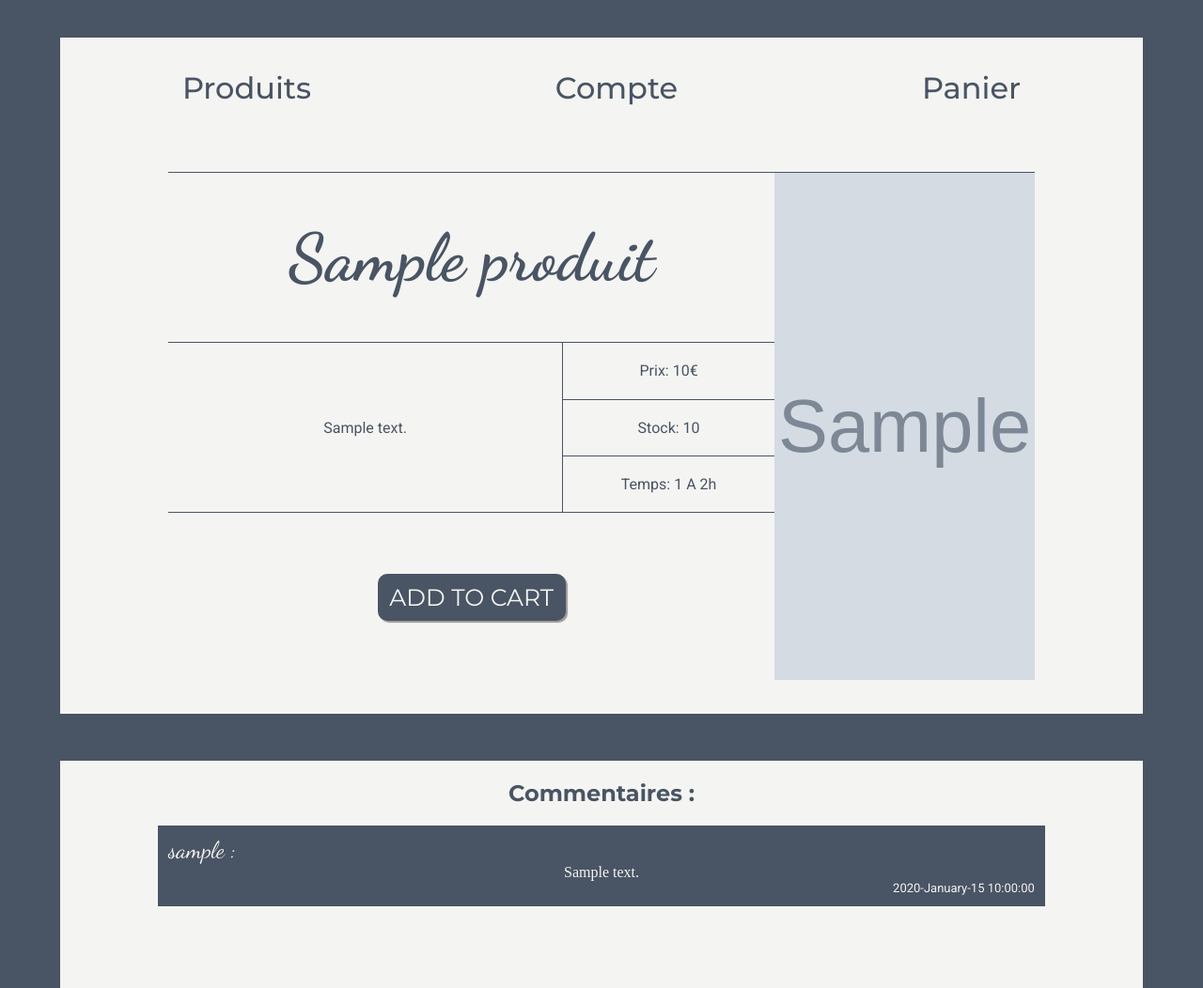
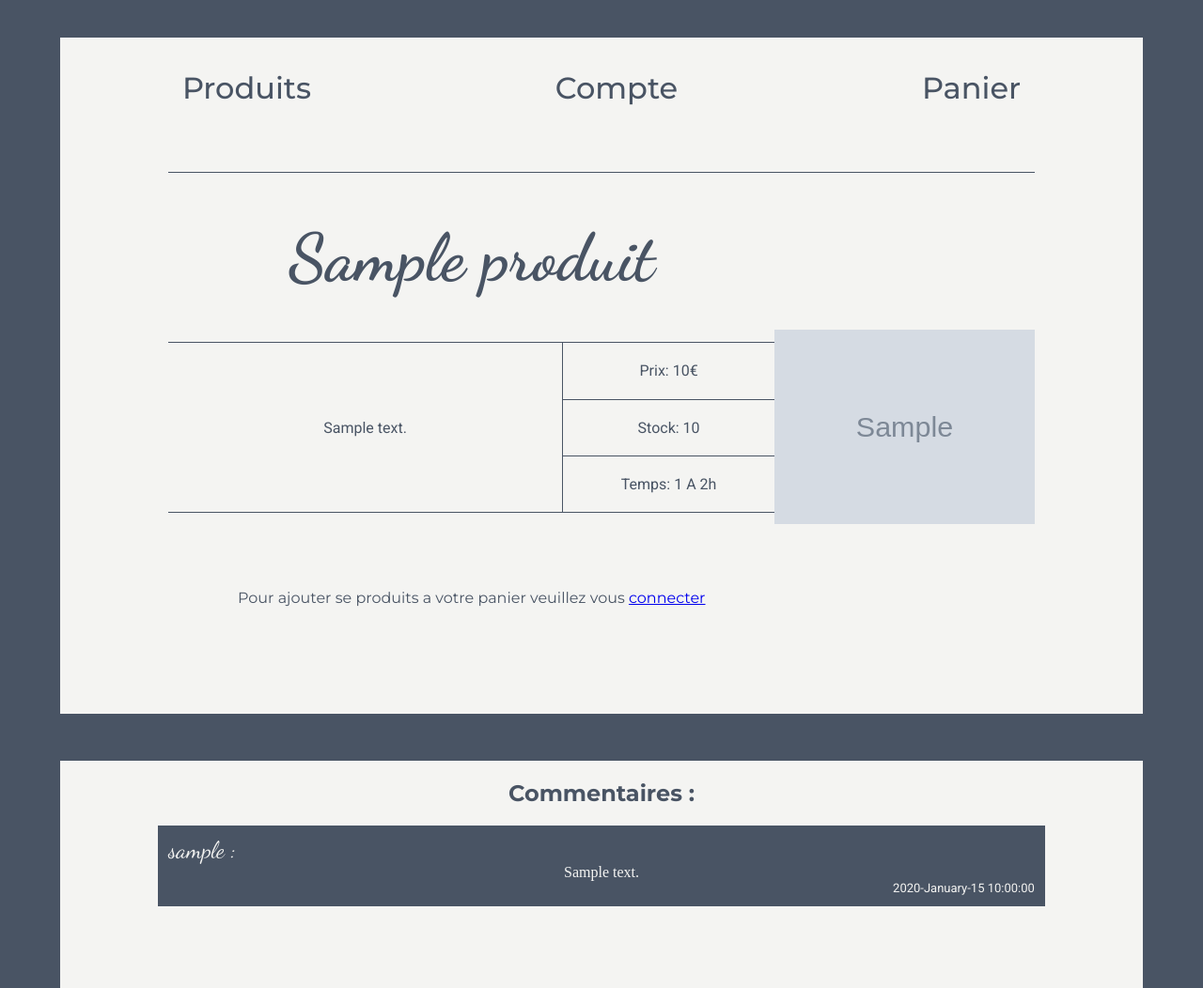
Before and after one commit to Jeremy-DEJOUX/boutique, a PHP site: page /pages/produit.php?id=1 in a window 1280 px wide. Shown: the top 1052 px of the page at 94% size. Run offline with PHP 8.4, Linux system fonts and the light colour scheme; tables that the repository leaves empty or names only in its code hold one stand-in row (values such as "Sample post"); grey boxes marked "Sample" are stand-in pictures; some web fonts are replaced.

Commit message:
add payement panier

```diff
--- a/pages/produit.php
+++ b/pages/produit.php
@@ -86,9 +86,13 @@ $panier = new Panier($db);
                                 <textarea name="comment" id="" cols="30" rows="2"></textarea><br>
                                 <input type="submit" name="postComment" value="Envoyer">
                             </form>
+                            <a id="add_cart" class="addPanier" href="addpanier.php?id=<?= $_GET['id'] ?>">ADD TO CART</a>
+
+                            <?php else: ?>
+                                <p>Pour ajouter se produits a votre panier veuillez vous <a href="profil.php"> connecter </a></p>
                         <?php endif; ?>
 
-                        <a id="add_cart" class="addPanier" href="addpanier.php?id=<?= $_GET['id'] ?>">ADD TO CART</a>
+
                     </div>
 
                 </section>
--- a/ressources/CSS/Produit.css
+++ b/ressources/CSS/Produit.css
@@ -236,10 +236,15 @@ body{
         #box_right {
             height: 100%;
             width: 30%;
+            display: flex;
+            flex-direction: column;
+            justify-content: center;
+            align-items: center;
         }
         #box_right img{
-            height: 100%;
-            width: 100%;
+            height: auto;
+            width: auto;
+            max-width: 100%;
         }
 
 
```
Also changed, not shown: pages/panier.php (+21 -0 lines), pages/profil.php (+9 -0 lines).
